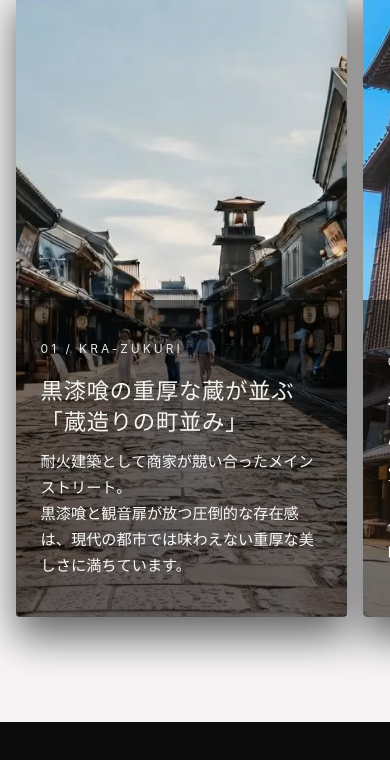
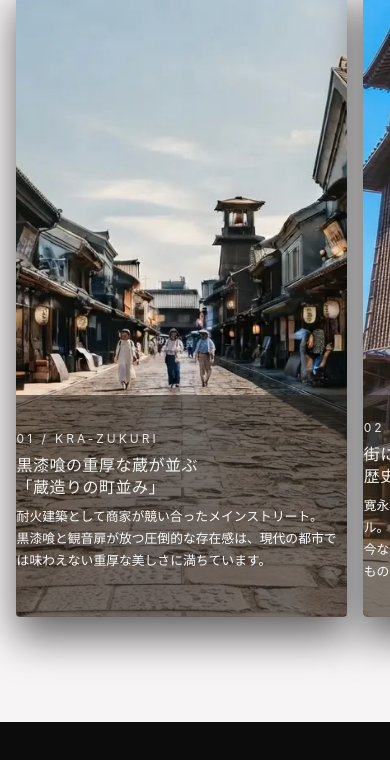
Before and after one commit to xxorexx00-ship-it/0902_portfolio, a plain HTML site: page works/web-design/scrolltrigger/index.html in a window 390 px wide. Shown: the part 1810-2570 px from the top of the page. Drawn offline with nearby package versions, Linux system fonts and the light colour scheme.

Commit message:
川越ページの微調整　モックアップ追加

```diff
--- a/works/web-design/scrolltrigger/style.css
+++ b/works/web-design/scrolltrigger/style.css
@@ -231,19 +231,31 @@ footer {
     }
     .panel-shape {
         width: 100%;
-        height: 50%;
+        height: 35%;
         clip-path: none !important;
+        background-color: #26201a90;
     }
+
+    .panel-number{
+        margin-top: 4px;
+        margin-bottom: 4px;
+    }
+
     .panel-content {
         width: 100%;
-        height: 50%;
-        bottom: 0;
-        padding: 35px 25px;
+        height: 35%;
+        bottom: 8px;
+        padding: 1px 1px;
     }
     .panel-content h3 {
-        font-size: 1.4rem;
-        margin-bottom: 12px;
+        font-size: 1.0rem;
+        margin-bottom: 8px;
     }
+
+     .panel-content p {
+        font-size: 0.8rem;
+    }
+
     .hero-header h1 {
         font-size: 2.2rem;
     }
```
